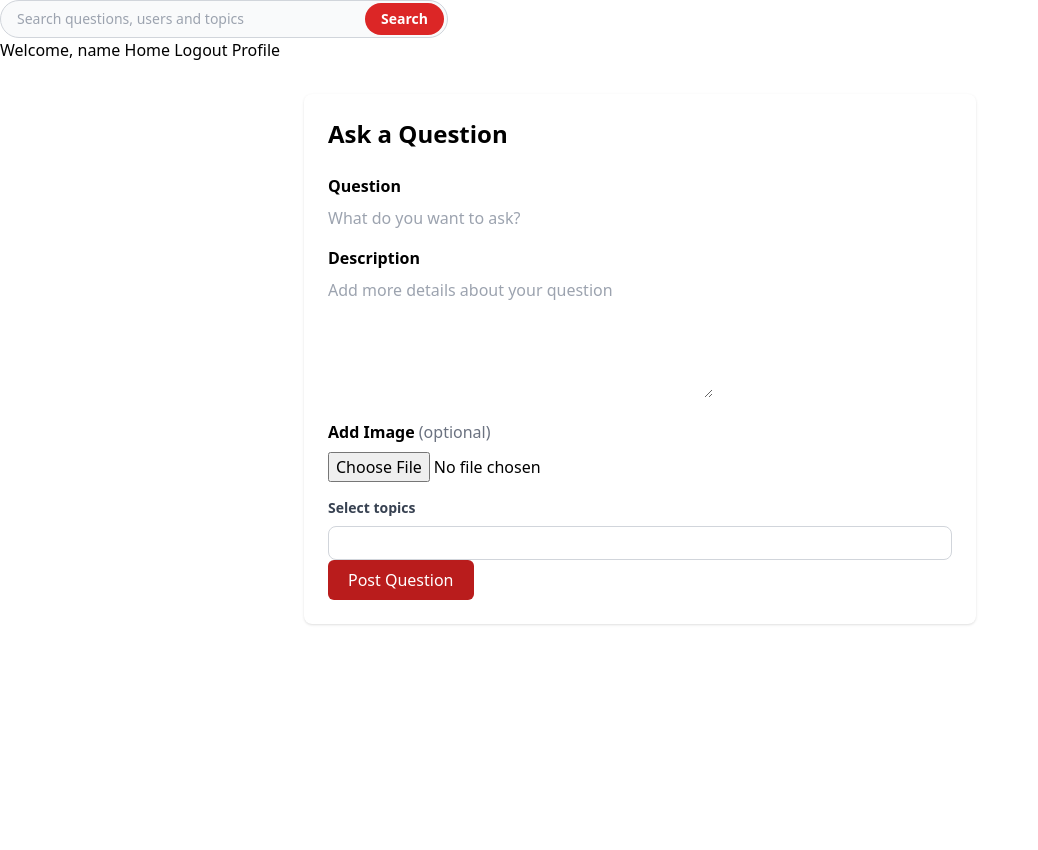
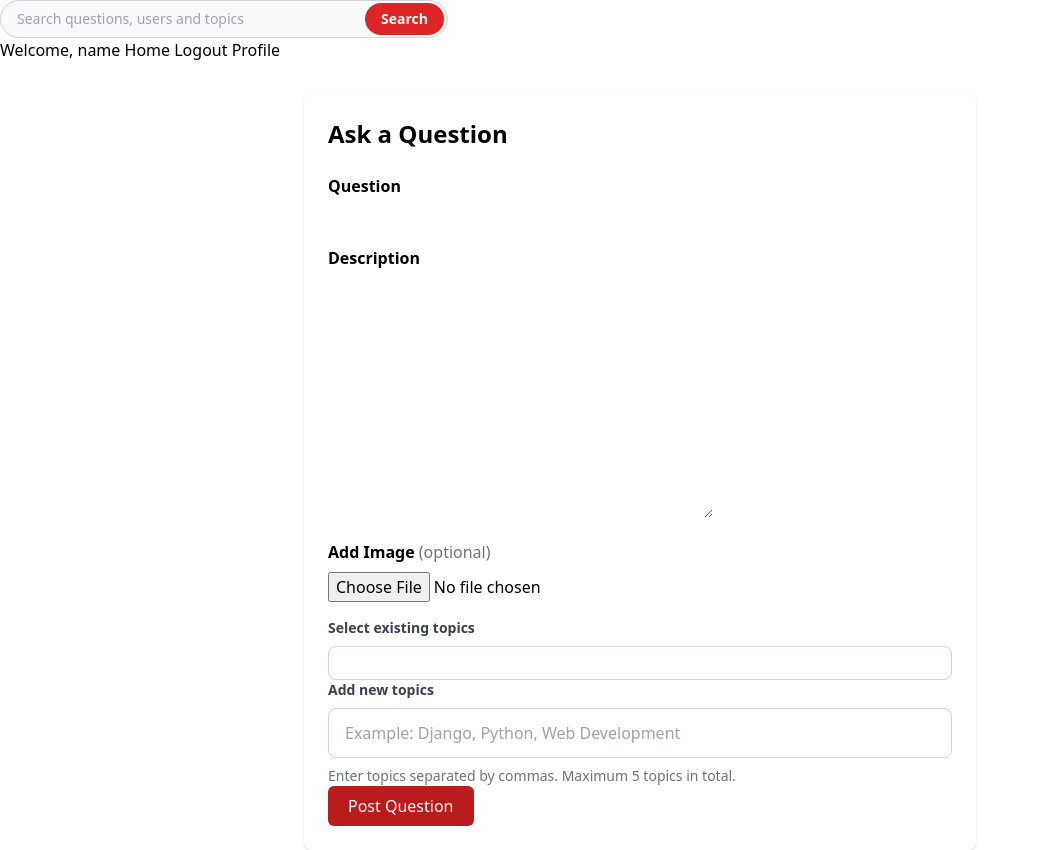
Before and after one commit to Md-Musharaf/quora-major-project, a Django app: page /questions/ask/ in a window 1280 px wide. Shown: the part 64-914 px from the top of the page, without its empty margins (0-1038 px from the left). Before the commit the page ends 689 px from the top, so only its background shows below. Run offline with Django 5.2, Linux system fonts and the light colour scheme; the visitor is signed in with stand-in values (Sample User, id 1); data that the repository does not hold is empty; some libraries are stand-ins or nearby versions.

Commit message:
enhance tags implementation

```diff
--- a/questions/forms.py
+++ b/questions/forms.py
@@ -5,45 +5,88 @@ from topics.models import Topic
 
 
 class QuestionForm(forms.ModelForm):
-    topics = forms.ModelMultipleChoiceField(
-        queryset=Topic.objects.all(),
+    existing_topics = forms.ModelMultipleChoiceField(
+        queryset=Topic.objects.all().order_by("name"),
         required=False,
         widget=forms.CheckboxSelectMultiple,
+        label="Select existing topics",
+    )
+
+    new_topics = forms.CharField(
+        required=False,
+        label="Add new topics",
+        help_text="Enter topics separated by commas. Maximum 5 topics in total.",
+        widget=forms.TextInput(
+            attrs={
+                "placeholder": "Example: Django, Python, Web Development",
+            }
+        ),
     )
 
     class Meta:
         model = Question
-
         fields = [
             "title",
             "description",
             "image",
-            "topics"
+            "existing_topics",
+            "new_topics",
         ]
 
-        widgets = {
-            "title": forms.TextInput(
-                attrs={
-                    "placeholder": "What do you want to ask?",
-                }
-            ),
-            "description": forms.Textarea(
-                attrs={
-                    "placeholder": "Add more details about your question",
-                    "rows": 5,
-                }
-            ),
-            "image": forms.ClearableFileInput(
-                attrs={
-                    "accept": "image/*",
-                }
-            ),
-            "topics": forms.TextInput(
-                attrs={
-                    "placeholder": "Related topics",
-                }
-            ),
-        }
+    def __init__(self, *args, **kwargs):
+        super().__init__(*args, **kwargs)
+
+        if self.instance and self.instance.pk:
+            self.fields["existing_topics"].initial = self.instance.topics.all()
+
+    def clean(self):
+        cleaned_data = super().clean()
+
+        existing_topics = cleaned_data.get("existing_topics")
+        raw_new_topics = cleaned_data.get("new_topics", "")
+
+        # Remove extra spaces, empty values, and duplicate new topics.
+        new_topic_names = []
+        seen_names = set()
+
+        for topic_name in raw_new_topics.split(","):
+            topic_name = " ".join(topic_name.strip().split())
+
+            if not topic_name:
+                continue
+
+            normalized_name = topic_name.casefold()
+
+            if normalized_name not in seen_names:
+                seen_names.add(normalized_name)
+                new_topic_names.append(topic_name)
+
+        # Do not count a newly entered topic if the same existing topic
+        # has already been selected.
+        existing_topic_names = set()
+
+        if existing_topics is not None:
+            existing_topic_names = {topic.name.casefold() for topic in existing_topics}
+
+        new_topic_names = [
+            topic_name
+            for topic_name in new_topic_names
+            if topic_name.casefold() not in existing_topic_names
+        ]
+
+        existing_topic_count = (
+            existing_topics.count() if existing_topics is not None else 0
+        )
+
+        total_topic_count = existing_topic_count + len(new_topic_names)
+
+        if total_topic_count > 5:
+            raise forms.ValidationError("A question can have a maximum of 5 topics.")
+
+        # Save the cleaned list for use inside the view.
+        cleaned_data["new_topic_names"] = new_topic_names
+
+        return cleaned_data
 
 
 class AnswerForm(forms.ModelForm):
--- a/questions/views.py
+++ b/questions/views.py
@@ -17,23 +17,41 @@ from .models import Answer, Question
 
 from comments.models import Comment
 
+from topics.models import Topic
+
 
 @login_required
 def create_question(request):
     if request.method == "POST":
-        form = QuestionForm(
-            request.POST,
-            request.FILES,
-        )
+        form = QuestionForm(request.POST, request.FILES)
 
         if form.is_valid():
             question = form.save(commit=False)
             question.author = request.user
             question.save()
 
-            form.save_m2m()
+            # Topics selected from the existing topic list.
+            selected_topics = list(form.cleaned_data["existing_topics"])
 
-            return redirect("home")
+            # Topics entered manually by the user.
+            new_topic_names = form.cleaned_data["new_topic_names"]
+
+            topics_to_attach = selected_topics.copy()
+
+            for topic_name in new_topic_names:
+                topic = Topic.objects.filter(name__iexact=topic_name).first()
+
+                if topic is None:
+                    topic = Topic.objects.create(name=topic_name)
+
+                topics_to_attach.append(topic)
+
+            question.topics.set(topics_to_attach)
+
+            return redirect(
+                "questions:detail",
+                question_id=question.id,
+            )
     else:
         form = QuestionForm()
 
@@ -170,7 +188,27 @@ def edit_question(request, question_id):
         )
 
         if form.is_valid():
-            form.save()
+            question = form.save()
+
+            selected_topics = list(
+                form.cleaned_data["existing_topics"]
+            )
+
+            new_topic_names = form.cleaned_data["new_topic_names"]
+
+            topics_to_attach = selected_topics.copy()
+
+            for topic_name in new_topic_names:
+                topic = Topic.objects.filter(
+                    name__iexact=topic_name
+                ).first()
+
+                if topic is None:
+                    topic = Topic.objects.create(name=topic_name)
+
+                topics_to_attach.append(topic)
+
+            question.topics.set(topics_to_attach)
 
             return redirect(
                 "questions:detail",
--- a/templates/questions/create_question.html
+++ b/templates/questions/create_question.html
@@ -10,6 +10,14 @@
 
     <form method="POST" enctype="multipart/form-data">
       {% csrf_token %}
+
+      {% if form.non_field_errors %}
+        <div class="rounded-lg border border-red-300 bg-red-50 p-3">
+          {% for error in form.non_field_errors %}
+            <p class="text-sm text-red-600">{{ error }}</p>
+          {% endfor %}
+        </div>
+      {% endif %}
 
       <div class="mb-4">
         <label class="mb-2 block font-semibold">Question</label>
@@ -44,15 +52,30 @@
         {% endfor %}
       </div>
 
-      {% comment %}Topics{% endcomment %}
-      <div>
-        <label class="mb-2 block text-sm font-semibold text-gray-700">Select topics</label>
+      <!-- Existing topics -->
+      <div class="space-y-2">
+        <label class="block text-sm font-semibold text-gray-700">{{ form.existing_topics.label }}</label>
 
-        <div class="space-y-2 rounded-lg border border-gray-300 p-4">{{ form.topics }}</div>
+        <div class="grid grid-cols-2 gap-3 rounded-lg border border-gray-300 p-4 md:grid-cols-3">{{ form.existing_topics }}</div>
 
-        {% if form.topics.errors %}
-          <p class="mt-1 text-sm text-red-600">{{ form.topics.errors }}</p>
+        {% for error in form.existing_topics.errors %}
+          <p class="text-sm text-red-600">{{ error }}</p>
+        {% endfor %}
+      </div>
+
+      <!-- New topics -->
+      <div class="space-y-2">
+        <label for="{{ form.new_topics.id_for_label }}" class="block text-sm font-semibold text-gray-700">{{ form.new_topics.label }}</label>
+
+        <input type="text" name="{{ form.new_topics.html_name }}" id="{{ form.new_topics.id_for_label }}" value="{{ form.new_topics.value|default_if_none:'' }}" placeholder="Example: Django, Python, Web Development" class="w-full rounded-lg border border-gray-300 px-4 py-3 outline-none focus:border-red-500 focus:ring-1 focus:ring-red-500" />
+
+        {% if form.new_topics.help_text %}
+          <p class="text-sm text-gray-500">{{ form.new_topics.help_text }}</p>
         {% endif %}
+
+        {% for error in form.new_topics.errors %}
+          <p class="text-sm text-red-600">{{ error }}</p>
+        {% endfor %}
       </div>
 
       <button type="submit" class="rounded-md bg-red-700 px-5 py-2 text-white hover:bg-red-800">Post Question</button>
```
Also changed, not shown: templates/questions/edit_question.html (+31 -4 lines).
